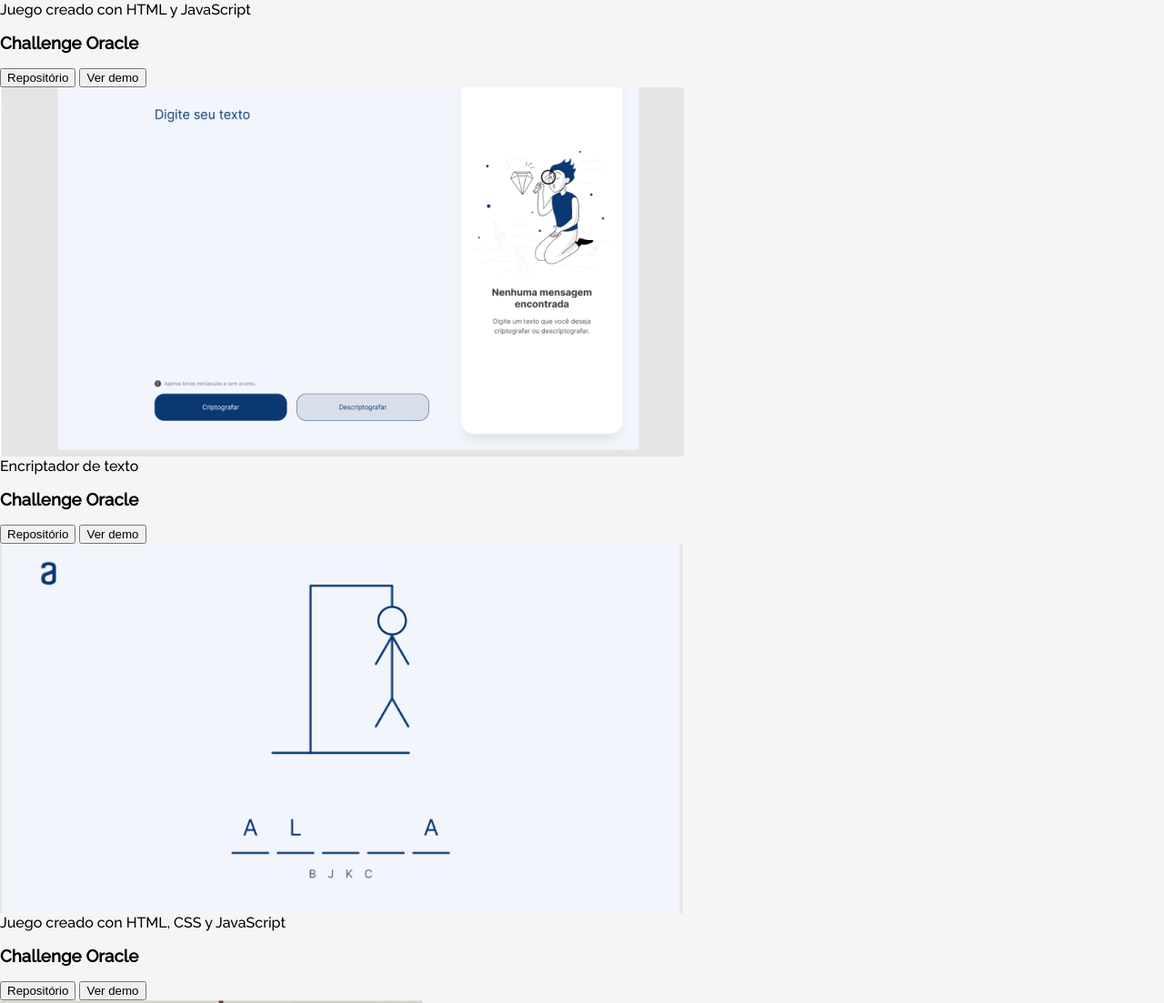
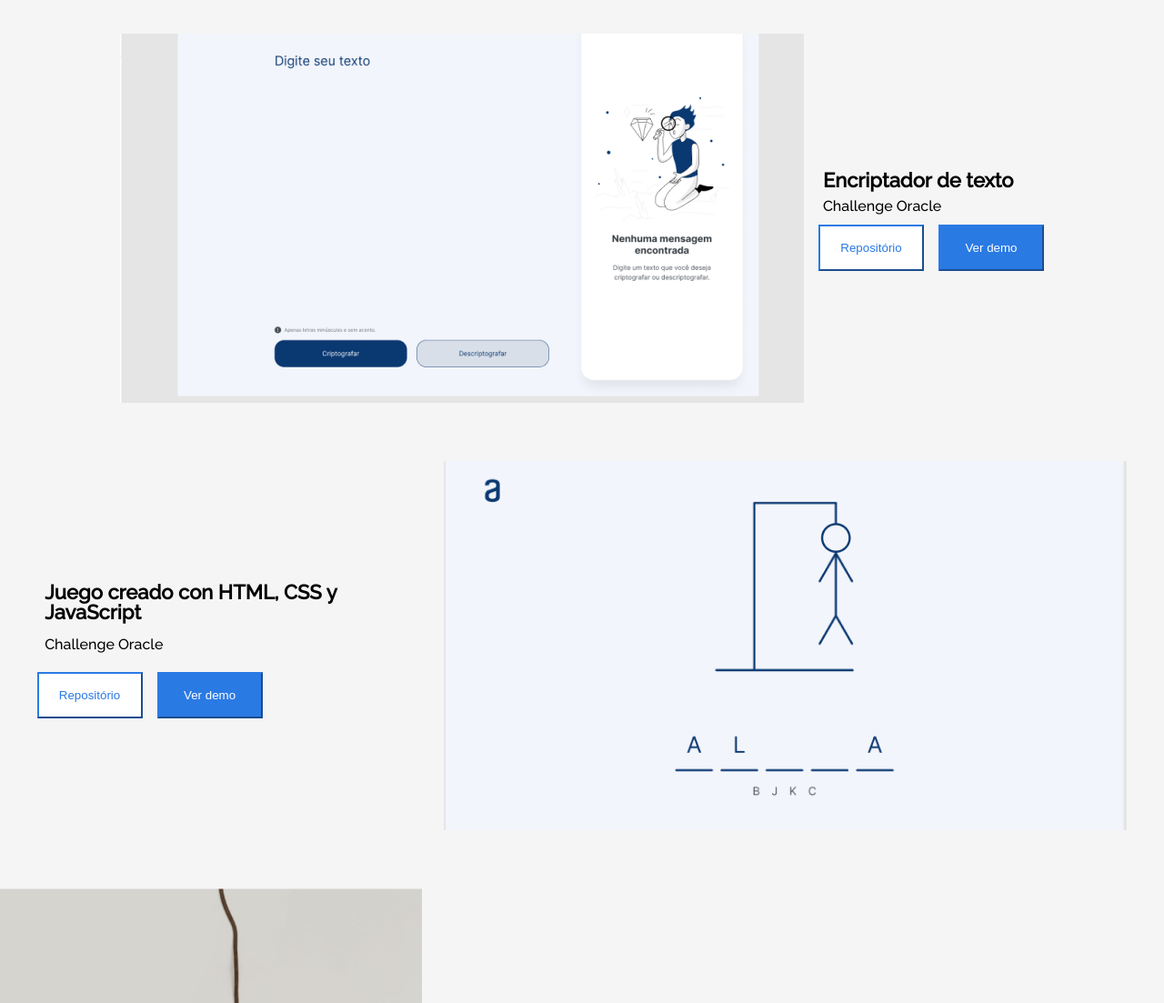
Before and after one commit to Corb2346/Challenge-Alira-FrontEnd-BCR, a plain HTML site: page index.html in a window 1280 px wide. Shown: the part 2846-3949 px from the top of the page at 91% size. Drawn offline with Linux system fonts and the light colour scheme.

Commit message:
section quedó listo

```diff
--- a/index.html
+++ b/index.html
@@ -194,7 +194,7 @@
         <div class="experiencie__box">
             <!-- Pon el logotipo/captura de pantalla de tu proyecto -->
             <img class="experience__img" src="assets\decod_print.png">
-            <div class="experience__info"
+            <div class="experience__info">
                 <h2 class="experience__title">Encriptador de texto</h2>
                 <h3 class="experience__text">Challenge Alura Codificador </h3>
                     <div class="experience__description">
@@ -205,10 +205,10 @@
             </div>
         </div>
 
-        <div class="experiencie__box">
+        <div class="experiencie__box"  id=box2>
             <!-- Pon el logotipo/captura de pantalla de tu proyecto -->
             <img class="experience__img" src="assets\forca_print.png">
-            <div class="experience__info"
+            <div class="experience__info">
                 <h2 class="experience__title">Juego creado con HTML y JavaScript</h2>
                 <h3 class="experience__text">Challenge Oracle </h3>
                     <div class="experience__description">
@@ -219,10 +219,10 @@
             </div>
         </div>
 
-        <div class="experience__box">
+        <div class="experiencie__box">
             <!-- Pon el logotipo/captura de pantalla de tu proyecto -->
             <img class="experience__img" src="assets\secretcode_print.png">
-            <div class="experience__info-container"
+            <div class="experience__info">
                 <h2 class="experience__title">Encriptador de texto</h2>
                 <h3 class="experience__text">Challenge Oracle </h3>
                     <div class="experience__description">
@@ -233,9 +233,9 @@
             </div>
         </div>
 
-        <div class="experience__box">
+        <div class="experiencie__box"  id=box2>
             <img class="experience__img" src="assets\forca2_print.png">
-            <div class="experience__info-container"
+            <div class="experience__info">
             <h2 class="experience__title">Juego creado con HTML, CSS y JavaScript</h2>
                 <h3 class="experience__text">Challenge Oracle </h3>
                     <div class="experience__description">
--- a/style.css
+++ b/style.css
@@ -342,6 +342,68 @@ section.experience{
 
 }
 
+        section.experience h2.experience__section__title{
+            display: flex;
+            justify-content: center;
+            align-self: center;
+        }
+
+        section.experience div.experiencie__box{
+            display: flex;
+            justify-content: center;
+            align-content: center;
+            gap: 16px;
+            margin-top: 2%;
+            margin-bottom: 5%;
+        }
+
+            section.experience div.experiencie__box div.experience__info{
+                display: flex;
+                flex-direction: column;
+                align-content: flex-end;
+                justify-content: inherit;
+
+            }
+
+            section.experience div.experiencie__box div.experience__info h2.experience__title{
+                font-size: 22px;
+                margin: 2%;
+            }
+
+            section.experience div.experiencie__box div.experience__info h3.experience__text{
+                font-size:16px;
+                font-weight: 500;
+                margin: 2%;
+                margin-bottom: 5%;
+            }
+
+            section.experience div.experiencie__box div.experience__info div.experience__description{
+                display: flex;
+                gap: 16px;
+            }
+
+                section.experience div.experiencie__box div.experience__info div.experience__description span.experience__repo button.experiencia__botao--repo {
+                   background-color: white;
+                   height: 51px;
+                   width: 116px;
+                   border-color: #2A7AE4;
+                   color:#2A7AE4;
+
+                }
+
+                section.experience div.experiencie__box div.experience__info div.experience__description span.experience__demo button.experience__botao--demo{
+                    background-color: #2A7AE4;
+                    height: 51px;
+                    width: 116px;
+                    border-color: #2A7AE4;
+                    color:white;
+                 }
+
+    #box2{
+        flex-direction: row-reverse;
+    }
+
+
 /*Contacto*/
 
 section.formcontato{
```
